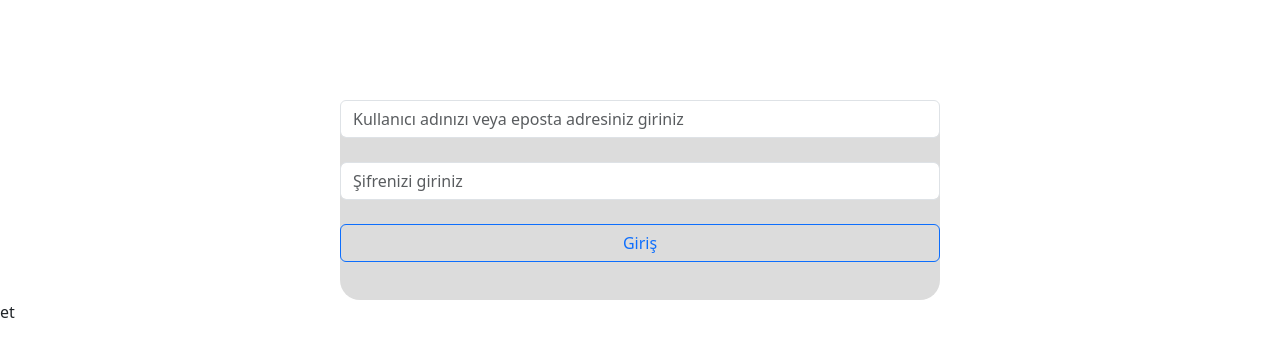
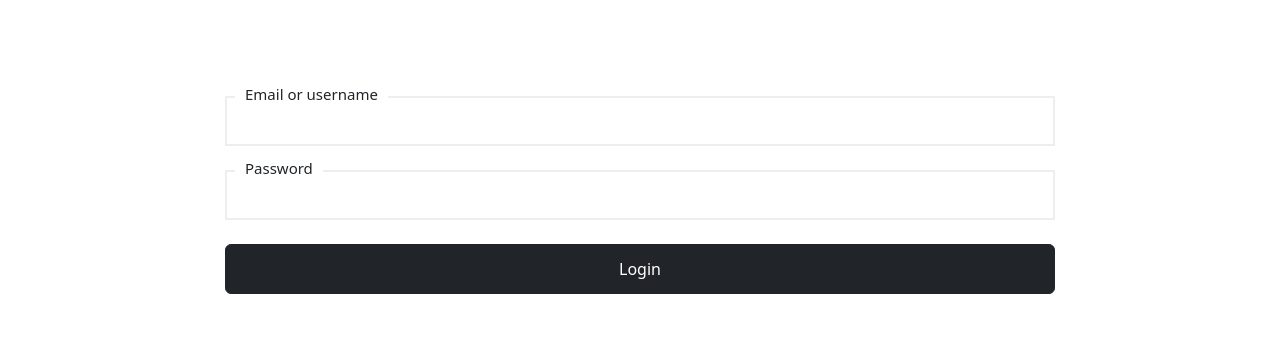
Before and after one commit to alperalanyali/ETicaretClient, an Angular app: page /login in a window 1280 px wide. Shown: the top 356 px of the page. Built offline with nearby package versions, Linux system fonts and the light colour scheme.

Commit message:
Kargom nerede ekranı eklendi

```diff
--- a/src/app/components/layouts/layouts.component.ts
+++ b/src/app/components/layouts/layouts.component.ts
@@ -17,7 +17,7 @@ export class LayoutsComponent {
     },
     {
       name:"Kargom Nerede",
-      link:"/home",
+      link:"/mycargo",
       class:""
     },
   ]
--- a/src/app/components/layouts/navbar/navbar.component.html
+++ b/src/app/components/layouts/navbar/navbar.component.html
@@ -1,6 +1,6 @@
 <nav class="navbar navbar-expand-lg bg-body-tertiary">
   <div class="container-fluid">
-    <a class="navbar-brand" routerLink="/">E-Ticaret</a>
+    <a class="navbar-brand" routerLink="/home">E-Ticaret</a>
     <button class="navbar-toggler" type="button" data-bs-toggle="collapse" data-bs-target="#navbarSupportedContent" aria-controls="navbarSupportedContent" aria-expanded="false" aria-label="Toggle navigation">
       <span class="navbar-toggler-icon"></span>
     </button>
--- a/src/app/components/login/login.component.css
+++ b/src/app/components/login/login.component.css
@@ -0,0 +1,6 @@
+body{background: #000}.card{border: none;height: 320px}
+.forms-inputs{position: relative}
+.forms-inputs span{position: absolute;top:-18px;left: 10px;background-color: #fff;padding: 5px 10px;font-size: 15px}.forms-inputs input{height: 50px;border: 2px solid #eee}
+.forms-inputs input:focus{box-shadow: none;outline: none;border: 2px solid #000}
+.btn{height: 50px}
+.success-data{display: none;flex-direction: column}.bxs-badge-check{font-size: 90px}
--- a/src/app/components/login/login.component.html
+++ b/src/app/components/login/login.component.html
@@ -1,8 +1,22 @@
-<div class="mx-auto text-center" style="width: 600px;height:200px;background-color: #dcdcdc;margin-top: 100px;border-radius: 20px;">
-
-
-        <input type="search" class="form-control mt-8" placeholder="Kullanıcı adınızı veya eposta adresiniz giriniz">
-        <input type="password" class="form-control mt-4 " placeholder="Şifrenizi giriniz">
-        <button class="btn btn-outline-primary w-100 mt-4" (click)="login()">Giriş</button>
-
-  </div>et
+<div class="container mt-5">
+    <div class="row d-flex justify-content-center">
+        <div class="col-md-10">
+            <div class="card px-5 py-5" id="form1">
+                <div class="form-data" v-if="!submitted">
+                    <div class="forms-inputs mb-4 w-100"> <span>Email or username</span>
+                         <input autocomplete="off" type="text" class="w-100">
+                        <div class="invalid-feedback">A valid email is required!</div>
+                    </div>
+                    <div class="forms-inputs mb-4"> <span>Password</span>
+                         <input autocomplete="off" class="w-100">
+                        <div class="invalid-feedback">Password must be 8 character!</div>
+                    </div>
+                    <div class="mb-3"> <button v-on:click.stop.prevent="submit" class="btn btn-dark w-100" (click)="login()">Login</button> </div>
+                </div>
+                <div class="success-data" v-else>
+                    <div class="text-center d-flex flex-column"> <i class='bx bxs-badge-check'></i> <span class="text-center fs-1">You have been logged in <br> Successfully</span> </div>
+                </div>
+            </div>
+        </div>
+    </div>
+</div>
--- /dev/null
+++ b/src/app/components/mycargo/mycargo.component.html
@@ -0,0 +1 @@
+<p>mycargo works!</p>
--- /dev/null
+++ b/src/app/components/orders/orders.component.html
@@ -0,0 +1 @@
+<p>orders works!</p>
```
Also changed, not shown: src/app/app.module.ts (+21 -2 lines), src/app/components/mycargo/mycargo.component.ts (added, +10 -0 lines), src/app/components/orders/orders.component.ts (added, +10 -0 lines), src/app/components/mycargo/mycargo.component.css (added), src/app/components/orders/orders.component.css (added), 2 other files (tests, documents, lock files or other folders).
